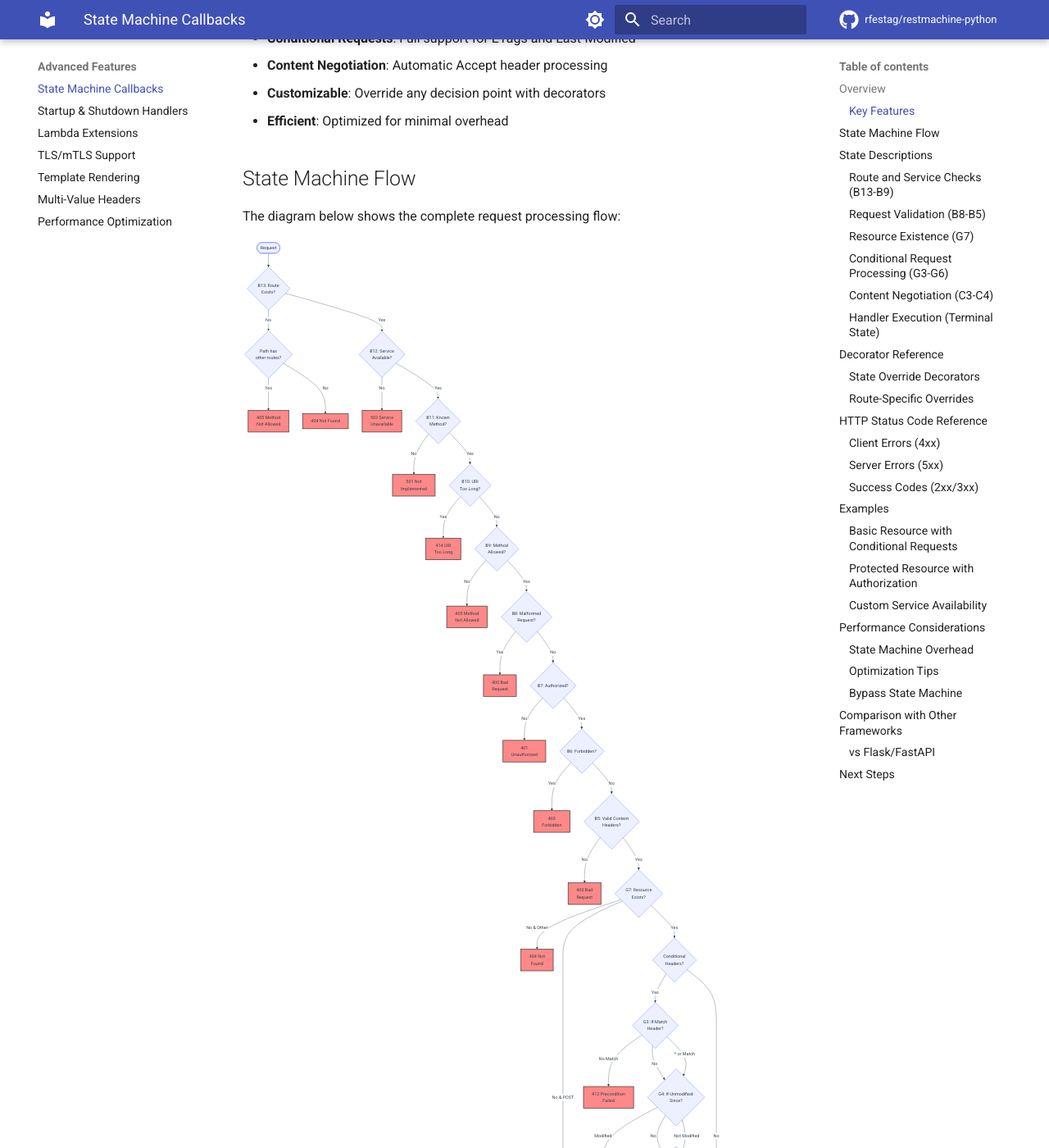
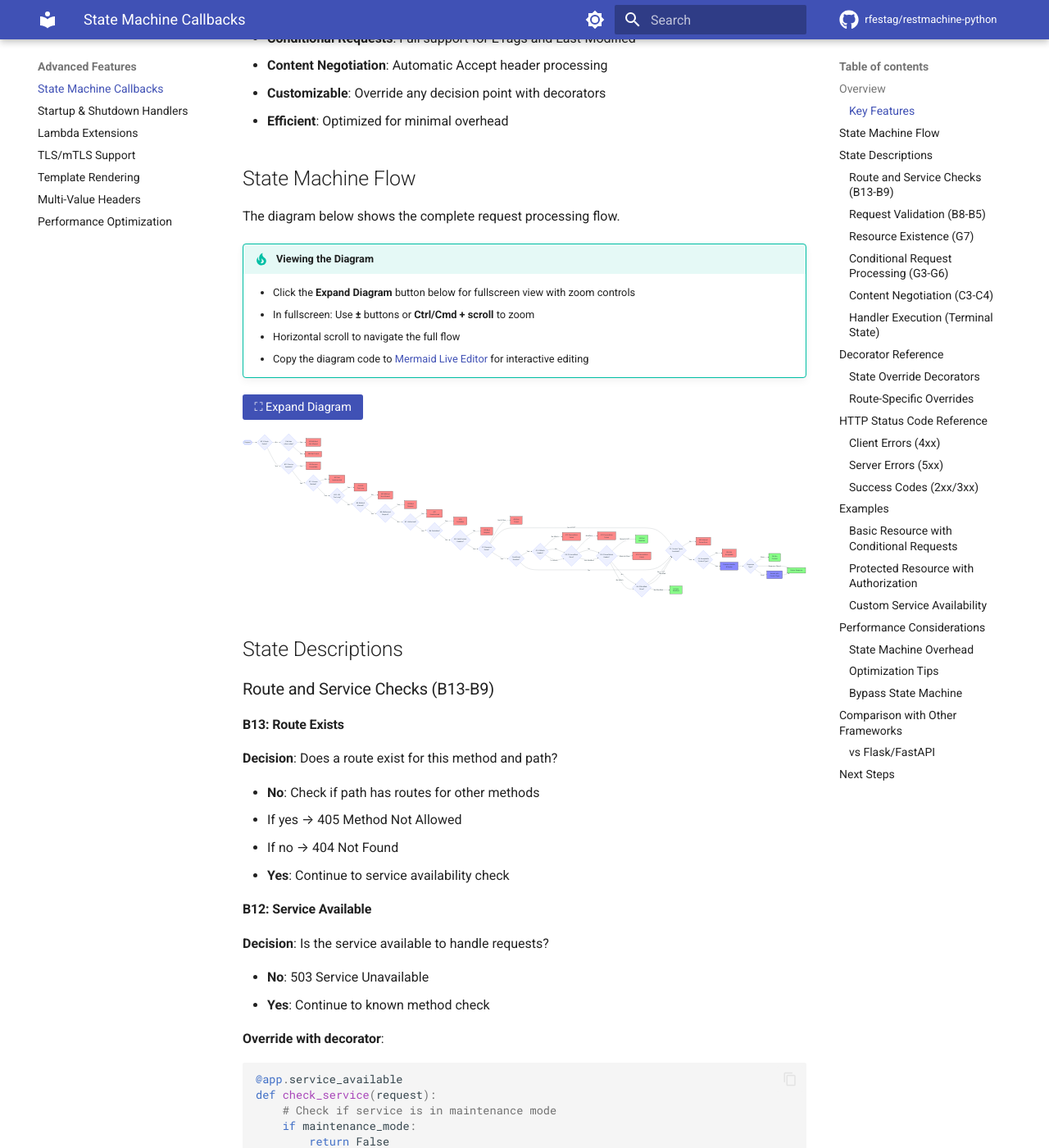
Before and after one commit to rfestag/restmachine-python, an MkDocs documentation site: the page built from docs/advanced/state-machine.md, in a window 1280 px wide and 1400 px high, scrolled down 550 px. Shown: the whole window at 82% size. Built offline with MkDocs 1.6.1 and Material for MkDocs 9.7.7, drawn with Linux system fonts in a browser that asks for light colours; comment, search, counter and statistics services are not loaded; the version menu is left out.

Commit message:
Updated docs. Testing updated state machine diagram

````diff
--- a/docs/advanced/state-machine.md
+++ b/docs/advanced/state-machine.md
@@ -16,10 +16,20 @@ The state machine processes every request through a series of decision points, e
 
 ## State Machine Flow
 
-The diagram below shows the complete request processing flow:
+The diagram below shows the complete request processing flow.
+
+!!! tip "Viewing the Diagram"
+    - Click the **Expand Diagram** button below for fullscreen view with zoom controls
+    - In fullscreen: Use **+/-** buttons or **Ctrl/Cmd + scroll** to zoom
+    - Horizontal scroll to navigate the full flow
+    - Copy the diagram code to [Mermaid Live Editor](https://mermaid.live/) for interactive editing
+
+<div class="mermaid-fullscreen-wrapper">
+    <button class="mermaid-fullscreen-btn" onclick="toggleMermaidFullscreen(this)">⛶ Expand Diagram</button>
+</div>
 
 ```mermaid
-flowchart TD
+flowchart LR
     START([Request]) --> B13
 
     %% Route and Service Checks
--- /dev/null
+++ b/docs/javascripts/extra.js
@@ -0,0 +1,116 @@
+// Mermaid diagram fullscreen functionality
+function toggleMermaidFullscreen(button) {
+    // Find the next mermaid diagram after the button
+    const wrapper = button.closest('.mermaid-fullscreen-wrapper');
+    const mermaidDiv = wrapper.nextElementSibling;
+
+    if (!mermaidDiv || !mermaidDiv.classList.contains('mermaid')) {
+        console.error('No mermaid diagram found after button');
+        return;
+    }
+
+    // Create overlay if it doesn't exist
+    let overlay = document.querySelector('.mermaid-fullscreen-overlay');
+    if (!overlay) {
+        overlay = document.createElement('div');
+        overlay.className = 'mermaid-fullscreen-overlay';
+
+        const content = document.createElement('div');
+        content.className = 'mermaid-fullscreen-content';
+
+        const closeBtn = document.createElement('button');
+        closeBtn.className = 'mermaid-fullscreen-close';
+        closeBtn.innerHTML = '×';
+        closeBtn.onclick = () => overlay.classList.remove('active');
+
+        const controls = document.createElement('div');
+        controls.className = 'mermaid-fullscreen-controls';
+
+        const zoomInBtn = document.createElement('button');
+        zoomInBtn.className = 'mermaid-zoom-btn';
+        zoomInBtn.innerHTML = '+';
+        zoomInBtn.title = 'Zoom In';
+
+        const zoomOutBtn = document.createElement('button');
+        zoomOutBtn.className = 'mermaid-zoom-btn';
+        zoomOutBtn.innerHTML = '−';
+        zoomOutBtn.title = 'Zoom Out';
+
+        const resetBtn = document.createElement('button');
+        resetBtn.className = 'mermaid-zoom-btn';
+        resetBtn.innerHTML = '⊙';
+        resetBtn.title = 'Reset Zoom';
+
+        controls.appendChild(zoomInBtn);
+        controls.appendChild(zoomOutBtn);
+        controls.appendChild(resetBtn);
+
+        overlay.appendChild(closeBtn);
+        overlay.appendChild(controls);
+        overlay.appendChild(content);
+        document.body.appendChild(overlay);
+
+        // Close on escape key
+        document.addEventListener('keydown', (e) => {
+            if (e.key === 'Escape' && overlay.classList.contains('active')) {
+                overlay.classList.remove('active');
+            }
+        });
+
+        // Close on background click
+        overlay.addEventListener('click', (e) => {
+            if (e.target === overlay) {
+                overlay.classList.remove('active');
+            }
+        });
+
+        // Zoom functionality
+        let scale = 1;
+        const scaleStep = 0.2;
+        const minScale = 0.5;
+        const maxScale = 3;
+
+        function updateScale(newScale) {
+            scale = Math.max(minScale, Math.min(maxScale, newScale));
+            const svg = content.querySelector('svg');
+            if (svg) {
+                svg.style.transform = `scale(${scale})`;
+                svg.style.transformOrigin = 'top left';
+            }
+        }
+
+        zoomInBtn.onclick = () => updateScale(scale + scaleStep);
+        zoomOutBtn.onclick = () => updateScale(scale - scaleStep);
+        resetBtn.onclick = () => updateScale(1);
+
+        // Mouse wheel zoom
+        content.addEventListener('wheel', (e) => {
+            if (e.ctrlKey || e.metaKey) {
+                e.preventDefault();
+                const delta = e.deltaY > 0 ? -scaleStep : scaleStep;
+                updateScale(scale + delta);
+            }
+        });
+    }
+
+    // Clone and insert the diagram
+    const content = overlay.querySelector('.mermaid-fullscreen-content');
+    content.innerHTML = '';
+    const clone = mermaidDiv.cloneNode(true);
+    content.appendChild(clone);
+
+    // Reset scale
+    const svg = clone.querySelector('svg');
+    if (svg) {
+        svg.style.transform = 'scale(1)';
+        svg.style.transformOrigin = 'top left';
+    }
+
+    // Show overlay
+    overlay.classList.add('active');
+}
+
+// Initialize on page load
+document.addEventListener('DOMContentLoaded', function() {
+    console.log('Mermaid fullscreen support loaded');
+});
--- /dev/null
+++ b/docs/stylesheets/extra.css
@@ -0,0 +1,107 @@
+/* Mermaid diagram fullscreen support */
+.mermaid-fullscreen-wrapper {
+    position: relative;
+    margin-bottom: 1em;
+}
+
+.mermaid-fullscreen-btn {
+    background: var(--md-primary-fg-color);
+    color: var(--md-primary-bg-color);
+    border: none;
+    padding: 0.5em 1em;
+    border-radius: 0.2em;
+    cursor: pointer;
+    font-size: 0.9em;
+    transition: opacity 0.2s;
+}
+
+.mermaid-fullscreen-btn:hover {
+    opacity: 0.9;
+}
+
+/* Fullscreen overlay for Mermaid diagrams */
+.mermaid-fullscreen-overlay {
+    position: fixed;
+    top: 0;
+    left: 0;
+    right: 0;
+    bottom: 0;
+    background: rgba(0, 0, 0, 0.95);
+    z-index: 9999;
+    display: none;
+    align-items: center;
+    justify-content: center;
+    padding: 2em;
+}
+
+.mermaid-fullscreen-overlay.active {
+    display: flex;
+}
+
+.mermaid-fullscreen-content {
+    position: relative;
+    max-width: 100%;
+    max-height: 100%;
+    overflow: auto;
+    background: var(--md-default-bg-color);
+    border-radius: 0.5em;
+    padding: 2em;
+}
+
+.mermaid-fullscreen-close {
+    position: absolute;
+    top: 1em;
+    right: 1em;
+    background: var(--md-primary-fg-color);
+    color: var(--md-primary-bg-color);
+    border: none;
+    width: 3em;
+    height: 3em;
+    border-radius: 50%;
+    cursor: pointer;
+    font-size: 1.5em;
+    line-height: 1;
+    z-index: 10000;
+    transition: opacity 0.2s;
+}
+
+.mermaid-fullscreen-close:hover {
+    opacity: 0.9;
+}
+
+.mermaid-fullscreen-controls {
+    position: absolute;
+    top: 1em;
+    left: 1em;
+    display: flex;
+    gap: 0.5em;
+    z-index: 10000;
+}
+
+.mermaid-zoom-btn {
+    background: var(--md-primary-fg-color);
+    color: var(--md-primary-bg-color);
+    border: none;
+    width: 3em;
+    height: 3em;
+    border-radius: 0.3em;
+    cursor: pointer;
+    font-size: 1.2em;
+    transition: opacity 0.2s;
+}
+
+.mermaid-zoom-btn:hover {
+    opacity: 0.9;
+}
+
+/* Make Mermaid diagrams horizontally scrollable on smaller screens */
+.mermaid {
+    overflow-x: auto;
+    max-width: 100%;
+}
+
+/* Improve readability of LR flowcharts */
+.mermaid svg {
+    max-width: none;
+    height: auto;
+}
--- a/mkdocs.yml
+++ b/mkdocs.yml
@@ -111,6 +111,12 @@ markdown_extensions:
       custom_checkbox: true
   - pymdownx.tilde
 
+extra_css:
+  - stylesheets/extra.css
+
+extra_javascript:
+  - javascripts/extra.js
+
 extra:
   social:
     - icon: fontawesome/brands/github
````
